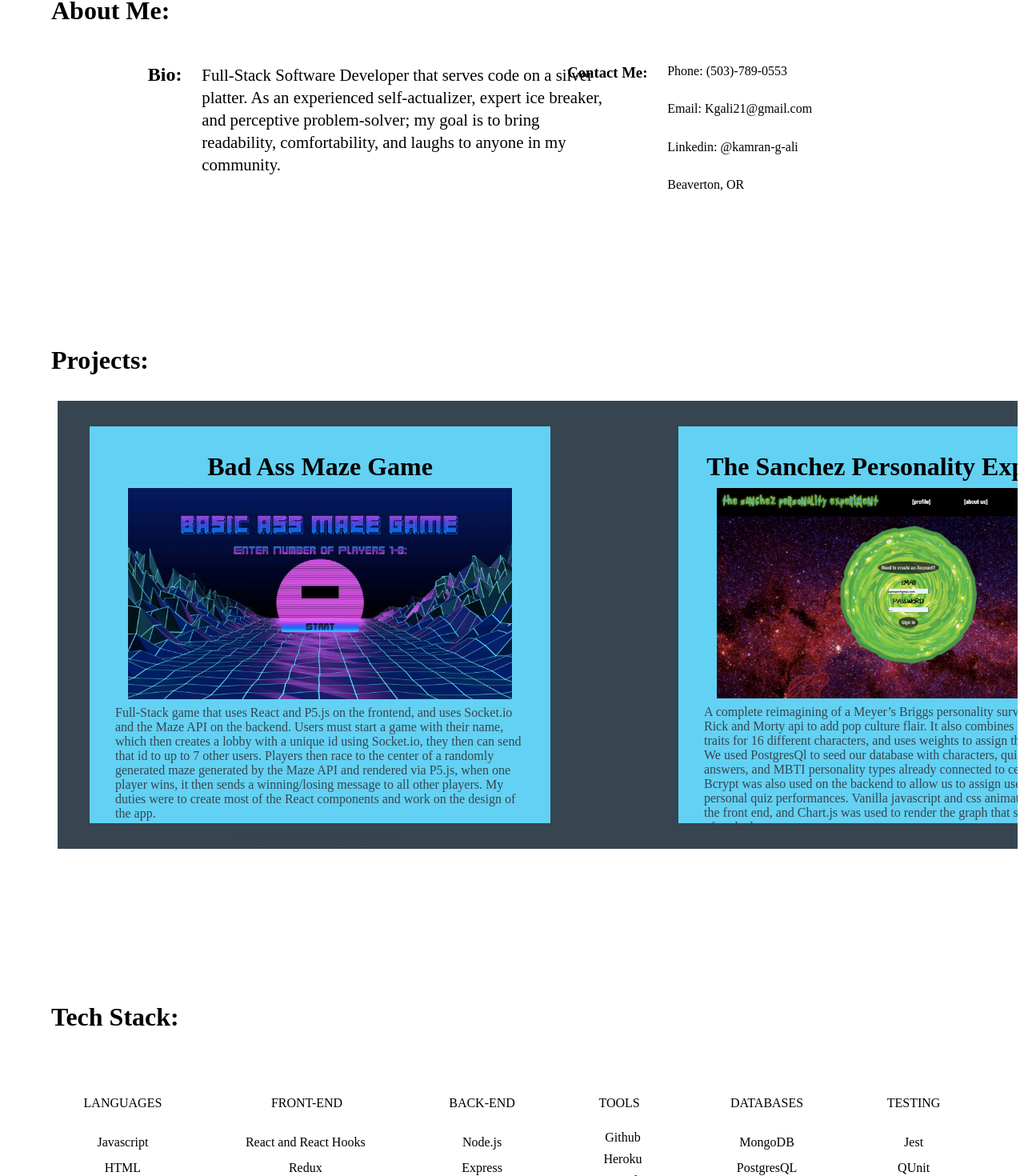
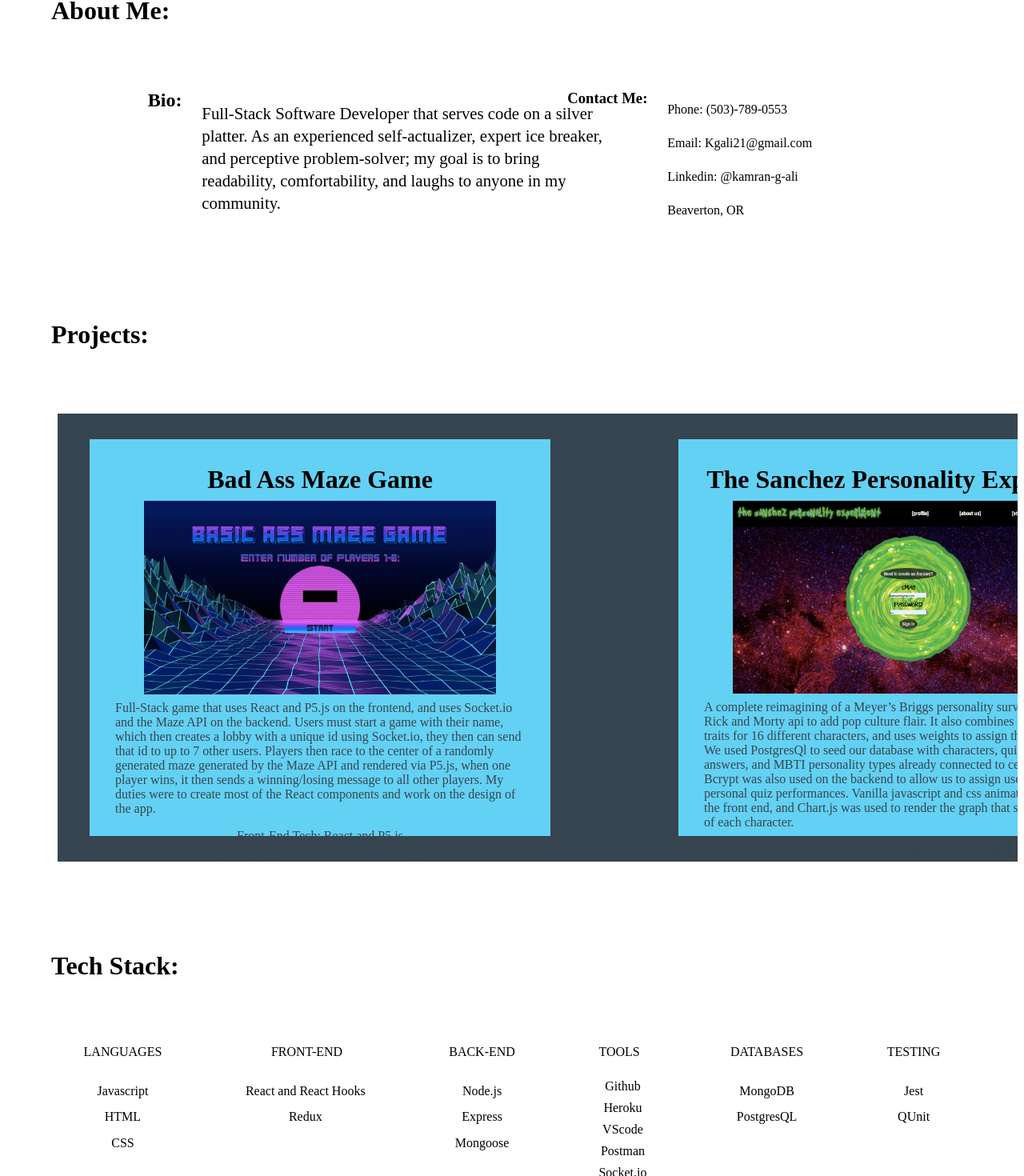
Before and after one commit to kgali21/kam-portfolio, a React app: page / in a window 1280 px wide. Shown: the part 213-1683 px from the top of the page at 80% size. Built offline with nearby package versions, Linux system fonts and the light colour scheme.

Commit message:
fixed margins for the titles and a lot of the components\

```diff
--- a/src/components/aboutMe/AboutMe.css
+++ b/src/components/aboutMe/AboutMe.css
@@ -7,14 +7,13 @@
 .AboutMeContents {
     display: flex;
     justify-content: space-evenly;
-    margin-top: 3em;
+    margin-top: 5em;
     height: 20vh;
 }
 
 .BioContents {
     width: 15vw;
-    margin-right: 5em;
-    margin-left: -10em;
+    margin: 1em 5em 0em -10em;
 }
 
 .BioContents p{
@@ -27,6 +26,5 @@
     display: flex;
     flex-direction: column;
     justify-content: space-between;
-    margin-right: 5em;
-    margin-left: -10em;
+    margin: 1em 5em 0em -10em;
 }
--- a/src/components/projects/ProjectCard.css
+++ b/src/components/projects/ProjectCard.css
@@ -12,7 +12,7 @@
 }
 
 .ListItem img {
-    width: 30em;
+    width: 27.5em;
     height: auto;
     margin: .5em 0 .5em 0;
 }
--- a/src/components/projects/ProjectDeck.css
+++ b/src/components/projects/ProjectDeck.css
@@ -10,7 +10,7 @@
 }
 
 .Projects {
-    margin: 6em 0 0 2em;
+    margin: 4em 0 1.5em 2em;
 }
 
 .ProjectContainer {
--- a/src/components/techStack/TechStack.css
+++ b/src/components/techStack/TechStack.css
@@ -1,11 +1,11 @@
 .Title {
-    margin: 6em 0 0 2em;
+    margin: 3.5em 0 0 2em;
 }
 
 .TechStack {
     display: flex;
     justify-content: space-evenly;
-    margin: 5em 0 0 0;
+    margin: 5em 0 5em 0;
 }
 
 .Lang {
```
